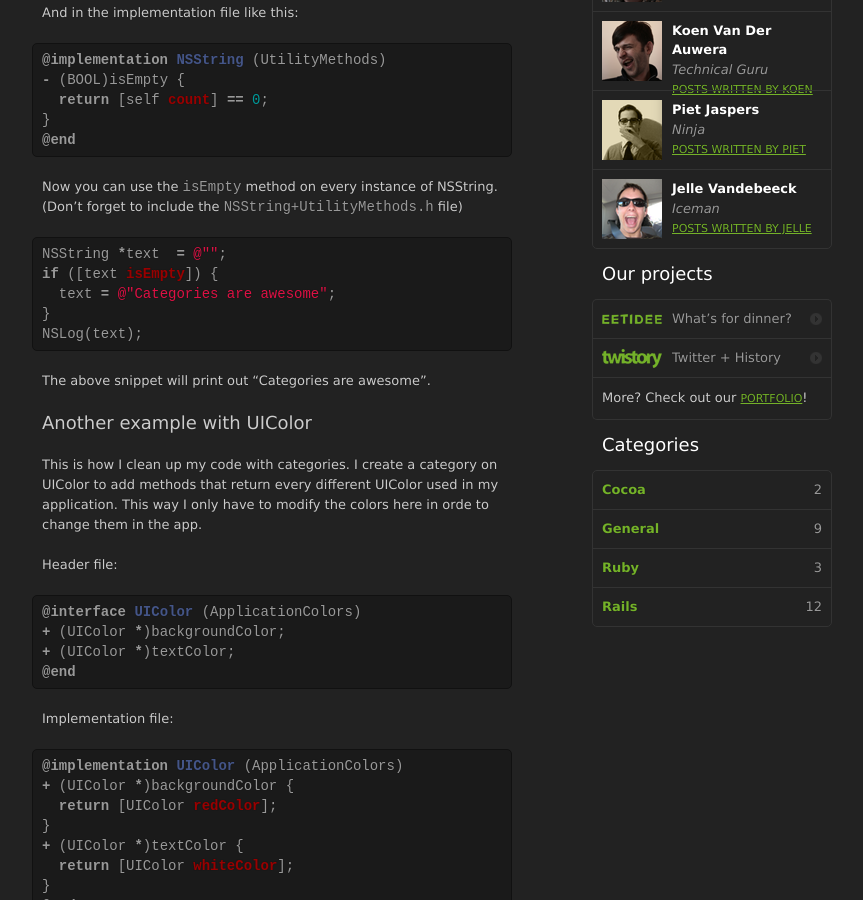
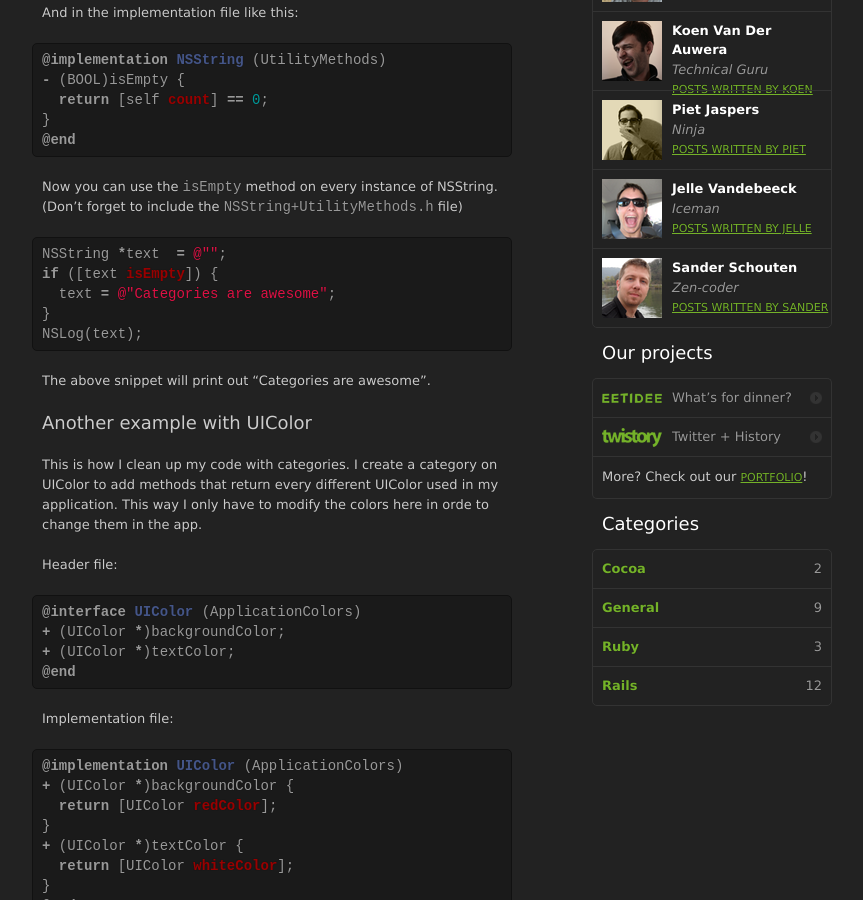
Before and after one commit to 10to1/10to1.github.com, a Jekyll site: the page built from index.html, in a window 1280 px wide and 900 px high, scrolled down 695 px. Shown: the whole window, without its empty margins (208-1071 px from the left). Built offline with Jekyll 4.4.1, drawn with Linux system fonts in a browser that asks for light colours; the list of posts is cut into pages by our own code; comment, search, counter and statistics services are not loaded.

Commit message:
added sander

```diff
--- a/_layouts/default.html
+++ b/_layouts/default.html
@@ -17,7 +17,7 @@
 			<hr />
 			<div id="content">
 				{% if page.site_filter %}
-					{% if page.site_filter == 'Koen' or page.site_filter == 'Tom' or page.site_filter == 'Piet' or page.site_filter == 'Jelle' %}
+					{% if page.site_filter == 'Koen' or page.site_filter == 'Tom' or page.site_filter == 'Piet' or page.site_filter == 'Jelle' or page.site_filter == 'Sander' %}
 						<p id="filter">All posts by <a href="/author/{{page.site_filter | downcase }}">{{page.site_filter}}</a></p>
 					{% else %}
 					<p id="filter">Category: <a href="/{{page.site_filter | downcase }}">{{page.site_filter}}</a></p>
@@ -105,6 +105,12 @@
 							<a href="/author/jelle">Posts written by Jelle</a>
 							<img src="/img/jelle.png" alt="Picture of Jelle" />
 						</li>
+						<li>
+							<strong>Sander Schouten</strong>
+							<em>Zen-coder</em>
+							<a href="/author/sander">Posts written by Sander</a>
+							<img src="/img/sander.png" alt="Picture of Sander" />
+						</li>
 					</ul>
 				</div>
 				<div class="node" id="projects">
```
Also changed, not shown: author/sander/index.html (added, +10 -0 lines), img/sander.png (added), img/tom.png.
